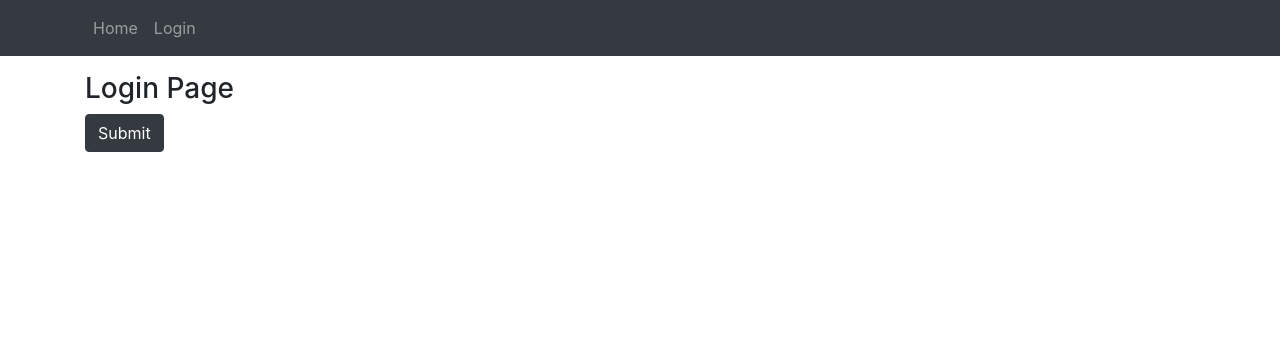
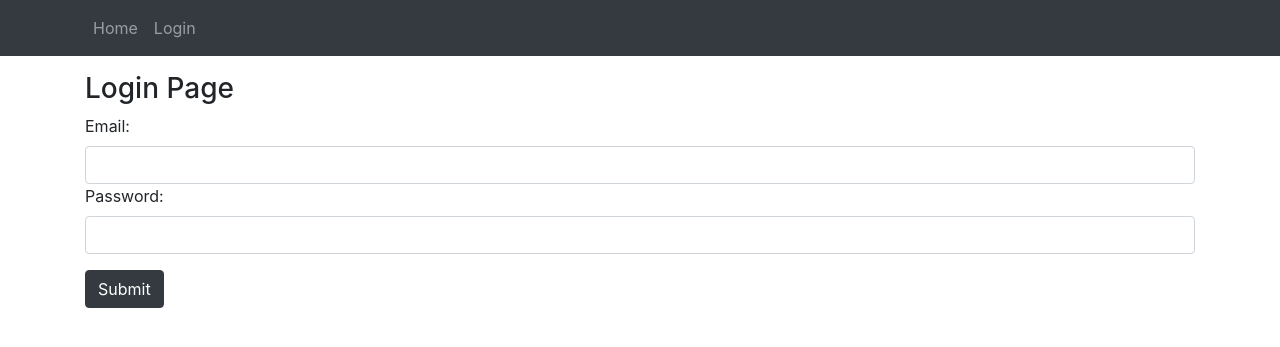
Before and after one commit to soheil75/django-shoping-store, a Django app: page /accounts/login/ in a window 1280 px wide. Shown: the top 347 px of the page. Run offline with Django 3.2, Linux system fonts and the light colour scheme.

Commit message:
login & logout

```diff
--- a/A/accounts/forms.py
+++ b/A/accounts/forms.py
@@ -2,12 +2,15 @@ from django import forms
 from .models import User
 from django.contrib.auth.forms import ReadOnlyPasswordHashField
 
+
 class UserCreationForm(forms.ModelForm):
-    password1 = forms.CharField(label='password',widget=forms.PasswordInput)
-    password2 = forms.CharField(label='confirm password',widget=forms.PasswordInput)
+    password1 = forms.CharField(label='password', widget=forms.PasswordInput)
+    password2 = forms.CharField(
+        label='confirm password', widget=forms.PasswordInput)
+
     class Meta:
         model = User
-        fields = ('email','full_name')
+        fields = ('email', 'full_name')
 
     def clean_password2(self):
         cd = self.cleaned_data
@@ -15,19 +18,27 @@ class UserCreationForm(forms.ModelForm):
             raise forms.ValidationError('passwords not match')
         return cd['password2']
 
-    def save(self,commit=True):
+    def save(self, commit=True):
         user = super().save(commit=False)
         user.set_password(self.cleaned_data['password1'])
         if commit:
             user.save()
         return user
 
+
 class UserChangeForm(forms.ModelForm):
     password = ReadOnlyPasswordHashField()
 
     class Meta:
         model = User
-        fields = ('email','password','full_name')
+        fields = ('email', 'password', 'full_name')
 
     def clean_password(self):
         return self.initial['password']
+
+
+class UserLoginForm(forms.Form):
+    email = forms.EmailField(widget=forms.EmailInput(
+        attrs={'class': 'form-control'}))
+    password = forms.CharField(
+        widget=forms.PasswordInput(attrs={'class': 'form-control'}))
--- a/A/accounts/templates/accounts/login.html
+++ b/A/accounts/templates/accounts/login.html
@@ -5,6 +5,6 @@
     <form action="" method="post">
         {% csrf_token %}
         {{ form }}
-        <button type="submit" class="btn btn-dark">Submit</button>
+        <button type="submit" class="btn btn-dark mt-3">Submit</button>
     </form>
 {% endblock %}
--- a/A/accounts/urls.py
+++ b/A/accounts/urls.py
@@ -4,4 +4,5 @@ from . import views
 app_name="accounts"
 urlpatterns = [
     path('login/',views.user_login,name='login'),
+    path('logout/',views.user_logout,name='logout'),
 ]
--- a/A/accounts/views.py
+++ b/A/accounts/views.py
@@ -1,4 +1,34 @@
-from django.shortcuts import render
+from django.shortcuts import render, redirect
+from .forms import UserLoginForm
+from django.contrib.auth import authenticate, login, logout
+from django.contrib import messages
+
 
 def user_login(request):
-    return render(request,'accounts/login.html')
+    return render(request, 'accounts/login.html')
+
+
+def user_login(request):
+    if request.method == 'POST':
+        form = UserLoginForm(request.POST)
+        if form.is_valid():
+            cd = form.cleaned_data
+            user = authenticate(
+                request, email=cd['email'], password=cd['password'])
+            if user is not None:
+                login(request, user)
+                messages.success(request, 'You are login', 'success')
+                return redirect('shop:home')
+            else:
+                messages.error(
+                    request, 'username or password is not wrong', 'danger')
+                return redirect('shop:home')
+    else:
+        form = UserLoginForm()
+    return render(request, 'accounts/login.html', {'form': form})
+
+
+def user_logout(request):
+    logout(request)
+    messages.success(request, 'you logged out successfully', 'success')
+    return redirect('shop:home')
--- a/A/templates/inc/navbar.html
+++ b/A/templates/inc/navbar.html
@@ -5,20 +5,15 @@
         <div class="collapse navbar-collapse" id="navbarNavDropdown">
           <ul class="navbar-nav">
             <li class="nav-item">
-              <a class="nav-link" href="#">Home</a>
+              <a class="nav-link" href="{% url 'shop:home' %}">Home</a>
             </li>
             {% if request.user.is_authenticated %}
             <li class="nav-item">
-              <a class="nav-link" href="#"
-                >Create Todo</a
-              >
-            </li>
-            <li class="nav-item">
-              <a class="nav-link" href="#">Logout</a>
+              <a class="nav-link" href="{% url 'accounts:logout' %}">Logout</a>
             </li>
             {% else %}
             <li class="nav-item">
-              <a class="nav-link" href="#">Login</a>
+              <a class="nav-link" href="{% url 'accounts:login' %}">Login</a>
             </li>
             {% endif %}
           </ul>
```
